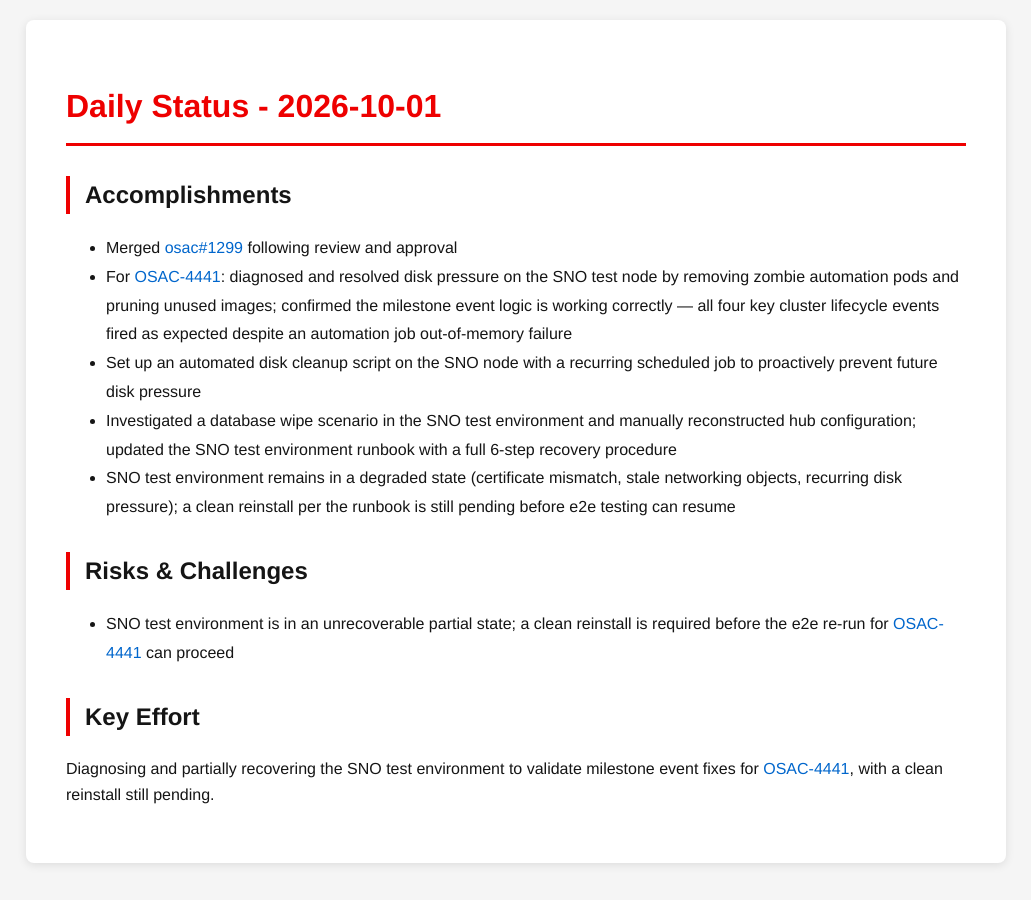
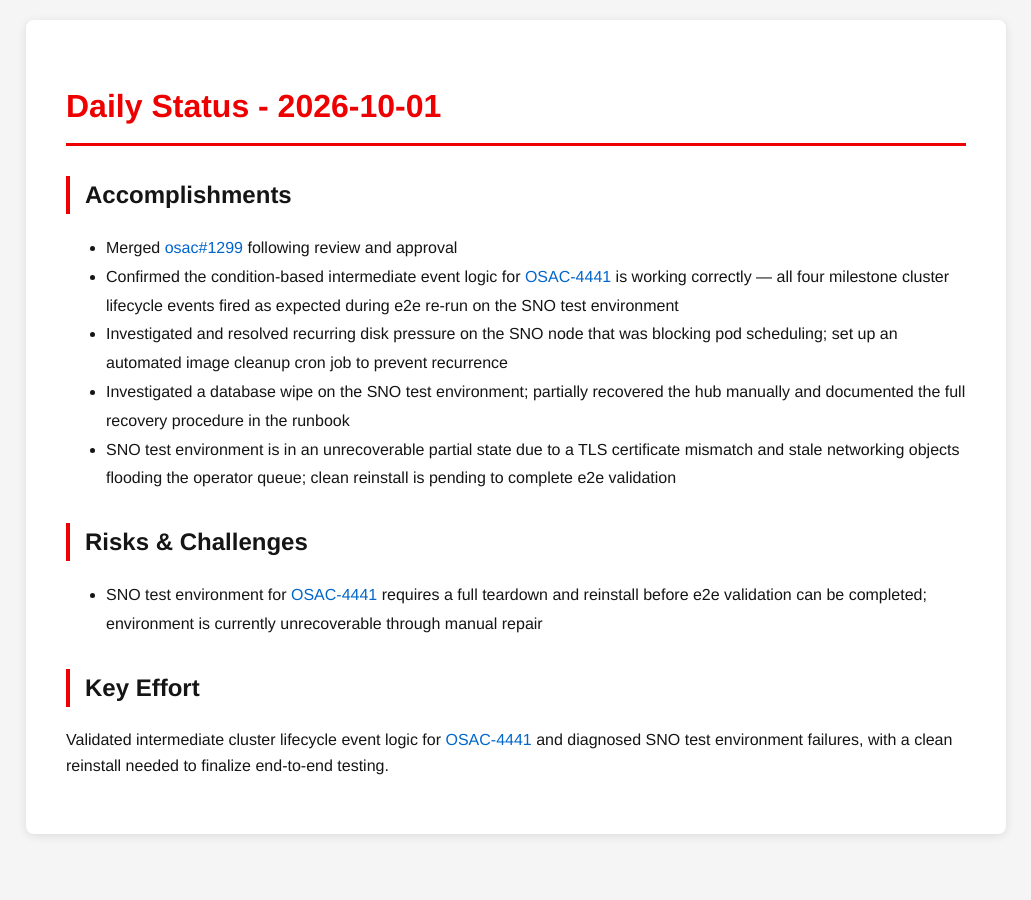
Before and after one commit to tzvatot/daily-status, a Jekyll site: the page built from 2026-10-01.md, in a window 1280 px wide. Shown: the whole page, without its empty margins (124-1155 px from the left). Built offline with Jekyll 4.4.1, drawn with Linux system fonts in a browser that asks for light colours.

Commit message:
Daily status update - 2026-10-01

```diff
--- a/2026-10-01.md
+++ b/2026-10-01.md
@@ -8,13 +8,13 @@ date: 2026-10-01
 
 ## Accomplishments
 - Merged [osac#1299](https://github.com/osac-project/osac/pull/1299) following review and approval
-- For [OSAC-4441](https://redhat.atlassian.net/browse/OSAC-4441): diagnosed and resolved disk pressure on the SNO test node by removing zombie automation pods and pruning unused images; confirmed the milestone event logic is working correctly — all four key cluster lifecycle events fired as expected despite an automation job out-of-memory failure
-- Set up an automated disk cleanup script on the SNO node with a recurring scheduled job to proactively prevent future disk pressure
-- Investigated a database wipe scenario in the SNO test environment and manually reconstructed hub configuration; updated the SNO test environment runbook with a full 6-step recovery procedure
-- SNO test environment remains in a degraded state (certificate mismatch, stale networking objects, recurring disk pressure); a clean reinstall per the runbook is still pending before e2e testing can resume
+- Confirmed the condition-based intermediate event logic for [OSAC-4441](https://redhat.atlassian.net/browse/OSAC-4441) is working correctly — all four milestone cluster lifecycle events fired as expected during e2e re-run on the SNO test environment
+- Investigated and resolved recurring disk pressure on the SNO node that was blocking pod scheduling; set up an automated image cleanup cron job to prevent recurrence
+- Investigated a database wipe on the SNO test environment; partially recovered the hub manually and documented the full recovery procedure in the runbook
+- SNO test environment is in an unrecoverable partial state due to a TLS certificate mismatch and stale networking objects flooding the operator queue; clean reinstall is pending to complete e2e validation
 
 ## Risks & Challenges
-- SNO test environment is in an unrecoverable partial state; a clean reinstall is required before the e2e re-run for [OSAC-4441](https://redhat.atlassian.net/browse/OSAC-4441) can proceed
+- SNO test environment for [OSAC-4441](https://redhat.atlassian.net/browse/OSAC-4441) requires a full teardown and reinstall before e2e validation can be completed; environment is currently unrecoverable through manual repair
 
 ## Key Effort
-Diagnosing and partially recovering the SNO test environment to validate milestone event fixes for [OSAC-4441](https://redhat.atlassian.net/browse/OSAC-4441), with a clean reinstall still pending.
+Validated intermediate cluster lifecycle event logic for [OSAC-4441](https://redhat.atlassian.net/browse/OSAC-4441) and diagnosed SNO test environment failures, with a clean reinstall needed to finalize end-to-end testing.
```
